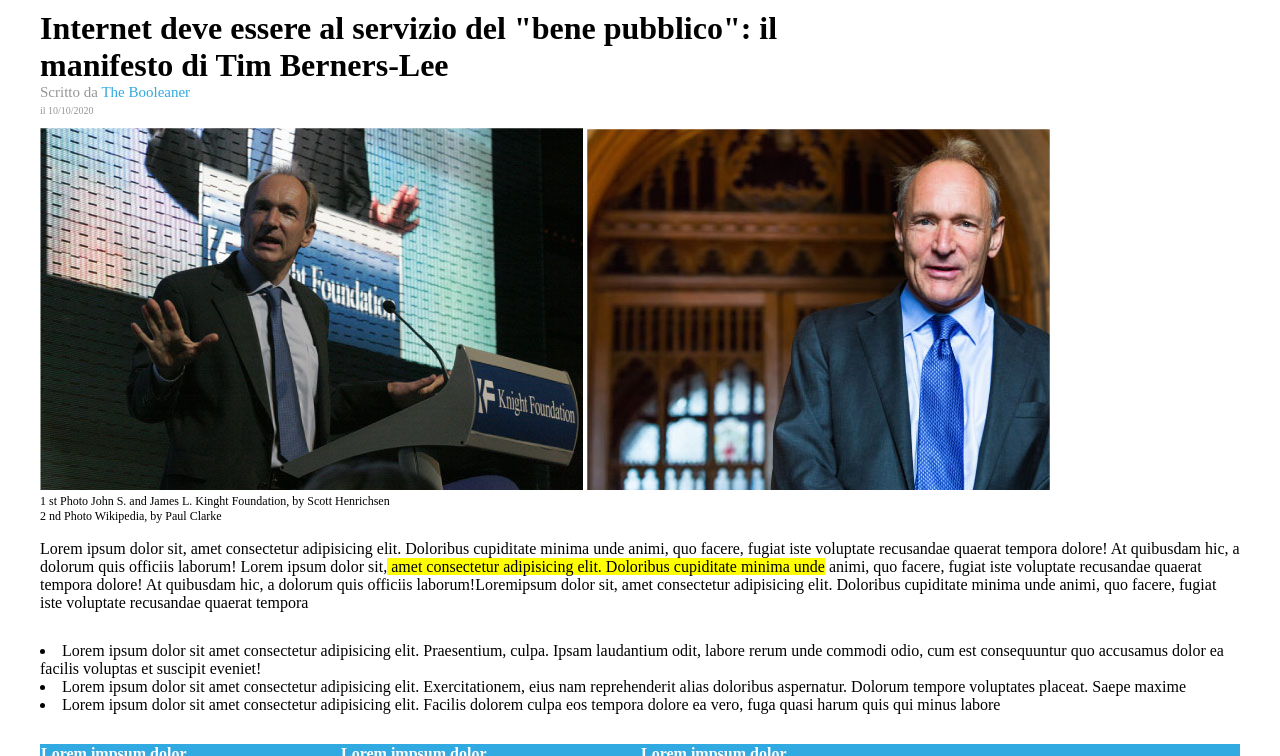
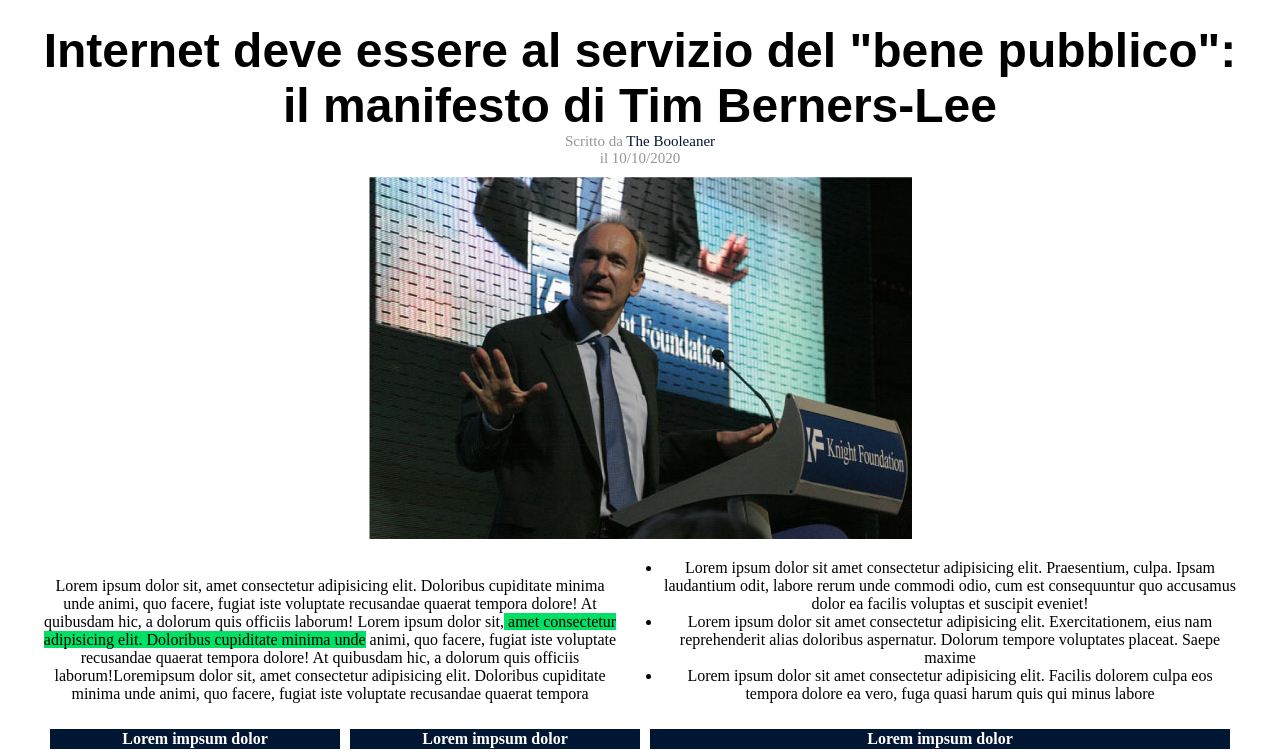
Before and after one commit to salvatorevarisano/html-css-booleaner, a plain HTML site: page index.html in a window 1280 px wide. Shown: the part 117-873 px from the top of the page. Drawn offline with Linux system fonts and the light colour scheme.

Commit message:
fix custom.css

```diff
--- a/css/custom.css
+++ b/css/custom.css
@@ -5,7 +5,9 @@ body {
 a{
   text-decoration: none;
 }
-
+main {
+  text-align: center;
+}
 /* UTILITIES */
 .container {
   margin: auto;
@@ -40,6 +42,7 @@ article h1 {
 .author>span {
   color: #001632;
 }
+
 [alt~=tim2], .info-img {
   display: none;
 }
@@ -56,7 +59,6 @@ strong {
 /* TABLE STYLE */
 table {
   border-spacing: 10px;
-  text-align: center;
 }
 thead {
   background-color: #001632;
--- a/index.html
+++ b/index.html
@@ -4,8 +4,8 @@
     <meta charset="UTF-8">
     <meta http-equiv="X-UA-Compatible" content="IE=edge">
     <meta name="viewport" content="width=device-width, initial-scale=1.0">
-    <link rel="stylesheet" href="css/style.css">
-    <!--<link rel="stylesheet" href="css/custom.css">-->
+    <!-- <link rel="stylesheet" href="css/style.css"> -->
+    <link rel="stylesheet" href="css/custom.css">
     <title>the Booleaner</title>
 </head>
 <body>
@@ -27,8 +27,10 @@
                     <div class="author">Scritto da <span>The Booleaner</span></div>
                     <span class="date">il 10/10/2020</span>
                 </div>
-                <img src="img/tim-1.jpg" alt="tim">
-                <img src="img/tim-2.jpg" alt="tim2">
+                <div class="foto-gallery">
+                    <img src="img/tim-1.jpg" alt="tim">
+                    <img src="img/tim-2.jpg" alt="tim2">
+                </div>
                 <div class="info-img">
                     <div>
                         1 st Photo John S. and James L. Kinght Foundation, by Scott Henrichsen
```
